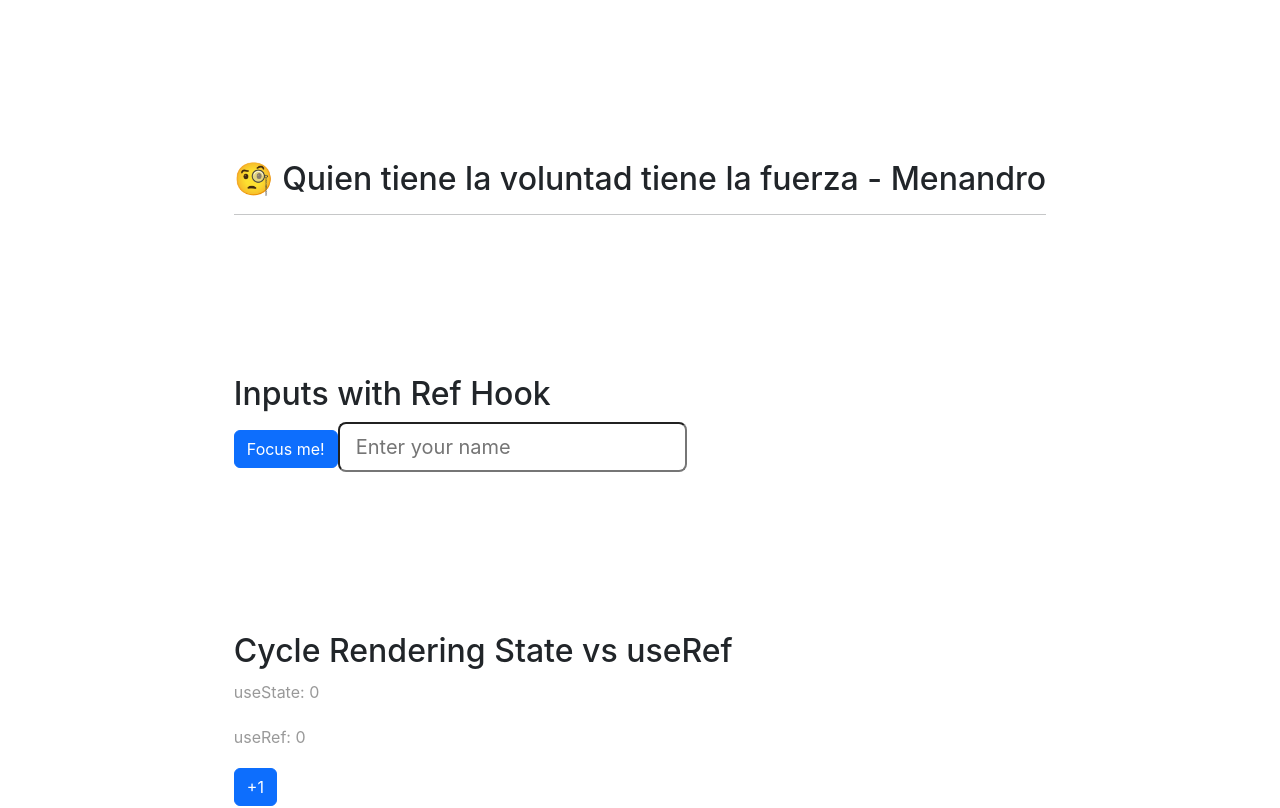
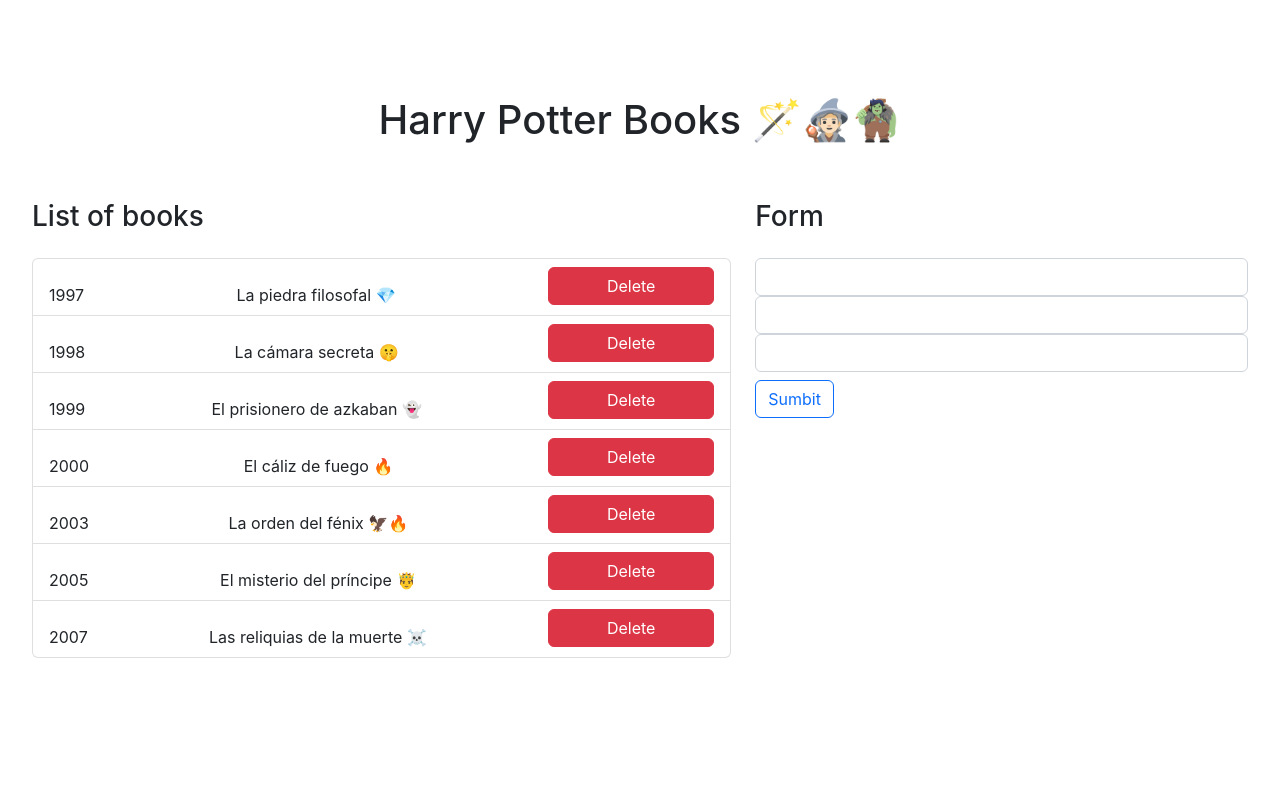
Before and after one commit to assembler-institute/react-live-coding, a React (Create React App) app: page / in a window 1280 px wide. Shown: the top 808 px of the page. Built offline with nearby package versions, Linux system fonts and the light colour scheme.

Commit message:
feat(reducer): form with reducer, actions and payloads

```diff
--- a/src/App.js
+++ b/src/App.js
@@ -1,16 +1,12 @@
-import { UseRef_1, UseRef_2, FormInput } from './components';
 
 import './App.css';
+import { BookReducer } from './components';
 
 function App() {
 
   return (
     <>
-      <h2>🧐 Quien tiene la voluntad tiene la fuerza - Menandro</h2>
-      <hr />
-      <UseRef_1 />
-      <UseRef_2 />
-      <FormInput />
+      <BookReducer />
     </>
   )
 }
--- /dev/null
+++ b/src/components/BooksList.jsx
@@ -0,0 +1,29 @@
+import React from "react";
+
+const BooksList = ({ initialArg, onDeleteBook }) => {
+  return (
+    <>
+      <ul className="list-group">
+        {(initialArg &&
+          initialArg?.map(({ id, title, year }) => (
+            <li
+              key={id}
+              className="list-group-item d-flex justify-content-between"
+            >
+              <span className="align-center">{year}</span>
+              <span className="align-center">{title}</span>
+              <button
+                className="btn btn-danger w-25 h-25"
+                onClick={() => onDeleteBook(id)}
+              >
+                Delete
+              </button>
+            </li>
+          ))) ||
+          "No items found"}
+      </ul>
+    </>
+  );
+};
+
+export default BooksList;
--- /dev/null
+++ b/src/components/Form.jsx
@@ -0,0 +1,77 @@
+import React from "react";
+import { useState } from "react";
+
+const Form = ({ addNewBook }) => {
+  const [formState, setFormState] = useState({
+    id: "",
+    title: "",
+    year: "",
+  });
+
+  const { id, title, year } = formState;
+
+  const onInputChange = ({ target }) => {
+    const { name, value } = target;
+    setFormState({
+      ...formState,
+      [name]: value,
+    });
+  };
+
+  const onSubmit = (e) => {
+    e.preventDefault();
+
+    if (id === null || title === null || year === null) {
+      return;
+    }
+
+    const newBook = {
+      id,
+      title,
+      year,
+    };
+
+    // add the book to the list
+    addNewBook(newBook);
+
+    setFormState({
+      id: "",
+      title: "",
+      year: "",
+    });
+  };
+
+  return (
+    <>
+      <h3>Form</h3>
+      <form onSubmit={onSubmit}>
+        <input
+          type="number"
+          className="form-control"
+          name="id"
+          value={id}
+          onChange={onInputChange}
+        />
+        <input
+          type="text"
+          className="form-control"
+          name="title"
+          value={title}
+          onChange={onInputChange}
+        />
+        <input
+          type="text"
+          className="form-control"
+          name="year"
+          value={year}
+          onChange={onInputChange}
+        />
+        <button type="submit" className="btn btn-outline-primary mt-2">
+          Sumbit
+        </button>
+      </form>
+    </>
+  );
+};
+
+export default Form;
--- a/src/components/Form/FormInput.jsx
+++ /dev/null
@@ -1,65 +0,0 @@
-import React, { useEffect, useState } from "react";
-
-const FormInput = () => {
-  const [formState, setFormState] = useState({
-    username: "Emily Herrera",
-    email: "emilyTopDeveloper@assembler.com",
-  });
-
-  // console.log(formState);
-  const { username, email } = formState;
-
-  const onInputChange = ({ target }) => {
-    const { name, value } = target;
-    // console.log(name, value);
-    setFormState({
-      // access name property of target with target.name
-      ...formState,
-      [name]: value, // propiedad computada de un objeto es una función que devuelve el valor de la propiedad/valor de una key
-    });
-  };
-
-  return (
-    <>
-      <h2>Handle a Form</h2>
-      <input
-        type="text"
-        className="form-control"
-        name="username"
-        value={username}
-        onChange={onInputChange}
-      />
-      {username === "Alejandro" && <Message />}
-      <input
-        type="email"
-        className="form-control"
-        name="email"
-        value={email}
-        onChange={onInputChange}
-      />
-      {email === "alejandro@gmail.com" && <Message />}
-    </>
-  );
-};
-
-const Message = () => {
-  // return "User already exists";
-
-  useEffect(() => {
-    // Fuga de memoria
-    console.log("mounted");
-
-    const onMouseOver = ({ x, y }) => {
-      const coords = { x, y };
-      console.log(x, y);
-    };
-    window.addEventListener("mouseover", onMouseOver);
-
-    return () => {
-      window.removeEventListener("mouseover", onMouseOver);
-      console.log("unmounted");
-    };
-  }, []);
-};
-
-export default FormInput;
--- a/src/components/UseRef/Input.jsx
+++ /dev/null
@@ -1,14 +0,0 @@
-import React, { forwardRef } from "react";
-
-const Input = forwardRef((props, ref) => {
-  return (
-    <input
-      ref={ref}
-      text="text"
-      className="form-control-lg"
-      placeholder="Enter your name"
-    />
-  );
-});
-
-export default Input;
--- a/src/components/UseRef/useRef_1.jsx
+++ /dev/null
@@ -1,25 +0,0 @@
-import { useRef } from "react";
-import Input from "./Input";
-
-const UseRef_1 = () => {
-  const InputRef = useRef();
-  // InputRef.current = "Jiacheng";
-  // console.log(InputRef);
-
-  const handleFocus = (e) => {
-    // document.querySelector("input").select();
-    InputRef.current.focus();
-  };
-
-  return (
-    <>
-      <h2>Inputs with Ref Hook</h2>
-      <button className="btn btn-primary" onClick={handleFocus}>
-        Focus me!
-      </button>
-      <Input ref={InputRef} />
-    </>
-  );
-};
-
-export default UseRef_1;
--- a/src/components/UseRef/useRef_2.jsx
+++ /dev/null
@@ -1,31 +0,0 @@
-import React, { useState, useEffect, useRef } from "react";
-
-const useRef_2 = ({ initialValue = 0 }) => {
-  const [counter, setCounter] = useState(initialValue);
-  const renderedRef = useRef(initialValue);
-
-  const handleAdd = () => {
-    setCounter((prevState) => prevState + 1);
-  };
-
-  useEffect(() => {
-    renderedRef.current = counter;
-    setTimeout(() => {
-      console.log(`useState value ${counter}`);
-      console.log(`useRef value ${renderedRef.current}`);
-    }, 2000);
-  }, [counter]);
-
-  return (
-    <>
-      <h2>Cycle Rendering State vs useRef</h2>
-      <p>useState: {counter}</p>
-      <p>useRef: {renderedRef.current}</p>
-      <button className="btn btn-primary" onClick={handleAdd}>
-        +1
-      </button>
-    </>
-  );
-};
-
-export default useRef_2;
--- /dev/null
+++ b/src/components/store/BookReducer.jsx
@@ -0,0 +1,52 @@
+import React from "react";
+import { useEffect } from "react";
+import { useReducer } from "react";
+import BooksList from "../BooksList";
+import Form from "../Form";
+import { initialArg, booksReducer } from "./actions";
+
+const init = () => {
+  return JSON.parse(localStorage.getItem("books")) || initialArg;
+};
+
+const BookReducer = () => {
+  const [books, dispatch] = useReducer(booksReducer, initialArg, init);
+
+  useEffect(() => {
+    localStorage.setItem("books", JSON.stringify(books));
+  }, [books]);
+
+  const handleNewBook = (book) => {
+    const action = {
+      type: "add_book",
+      payload: book,
+    };
+    dispatch(action);
+  };
+
+  const handleRemove = (id) => {
+    dispatch({
+      type: "delete_book",
+      payload: id,
+    });
+  };
+
+  return (
+    <>
+      <h1 className="d-flex justify-content-lg-center">
+        Harry Potter Books 🪄🧙🏻🧌
+      </h1>
+      <div className="row">
+        <div className="col-7">
+          <h3>List of books</h3>
+          <BooksList initialArg={books} onDeleteBook={handleRemove} />
+        </div>
+        <div className="col-5">
+          <Form addNewBook={handleNewBook} />
+        </div>
+      </div>
+    </>
+  );
+};
+
+export default BookReducer;
--- /dev/null
+++ b/src/components/store/actions.js
@@ -0,0 +1,53 @@
+const initialArg = [
+  {
+    id: 1,
+    title: 'La piedra filosofal 💎',
+    year: 1997,
+  },
+  {
+    id: 2,
+    title: 'La cámara secreta 🤫',
+    year: 1998,
+  },
+  {
+    id: 3,
+    title: 'El prisionero de azkaban 👻',
+    year: 1999,
+  },
+  {
+    id: 4,
+    title: 'El cáliz de fuego 🔥',
+    year: 2000,
+  },
+  {
+    id: 5,
+    title: 'La orden del fénix 🦅🔥',
+    year: 2003,
+  },
+  {
+    id: 6,
+    title: 'El misterio del príncipe 🤴',
+    year: 2005,
+  },
+  {
+    id: 7,
+    title: 'Las reliquias de la muerte ☠️',
+    year: 2007
+  }
+]
+
+const booksReducer = (initialState, action) => {
+  switch (action.type) {
+    case 'add_book':
+      return [...initialState, action.payload]
+    case "delete_book":
+      return initialState.filter(book => book.id !== action.payload)
+    default:
+      return initialState;
+  }
+}
+
+export {
+  initialArg,
+  booksReducer
+}
--- a/src/index.css
+++ b/src/index.css
@@ -1,11 +1,11 @@
 body {
-  display: flex;
   justify-content: center;
   font-family: -apple-system, BlinkMacSystemFont, "Segoe UI", "Roboto", "Oxygen",
     "Ubuntu", "Cantarell", "Fira Sans", "Droid Sans", "Helvetica Neue",
     sans-serif;
   -webkit-font-smoothing: antialiased;
   -moz-osx-font-smoothing: grayscale;
+  margin: 2rem;
 }
 
 code {
@@ -16,3 +16,11 @@
 h2 {
   margin-top: 10rem;
 }
+
+* {
+  padding-top: 1rem;
+}
+
+li {
+  list-style: none;
+}
```
Also changed, not shown: src/components/index.js (+2 -6 lines).
